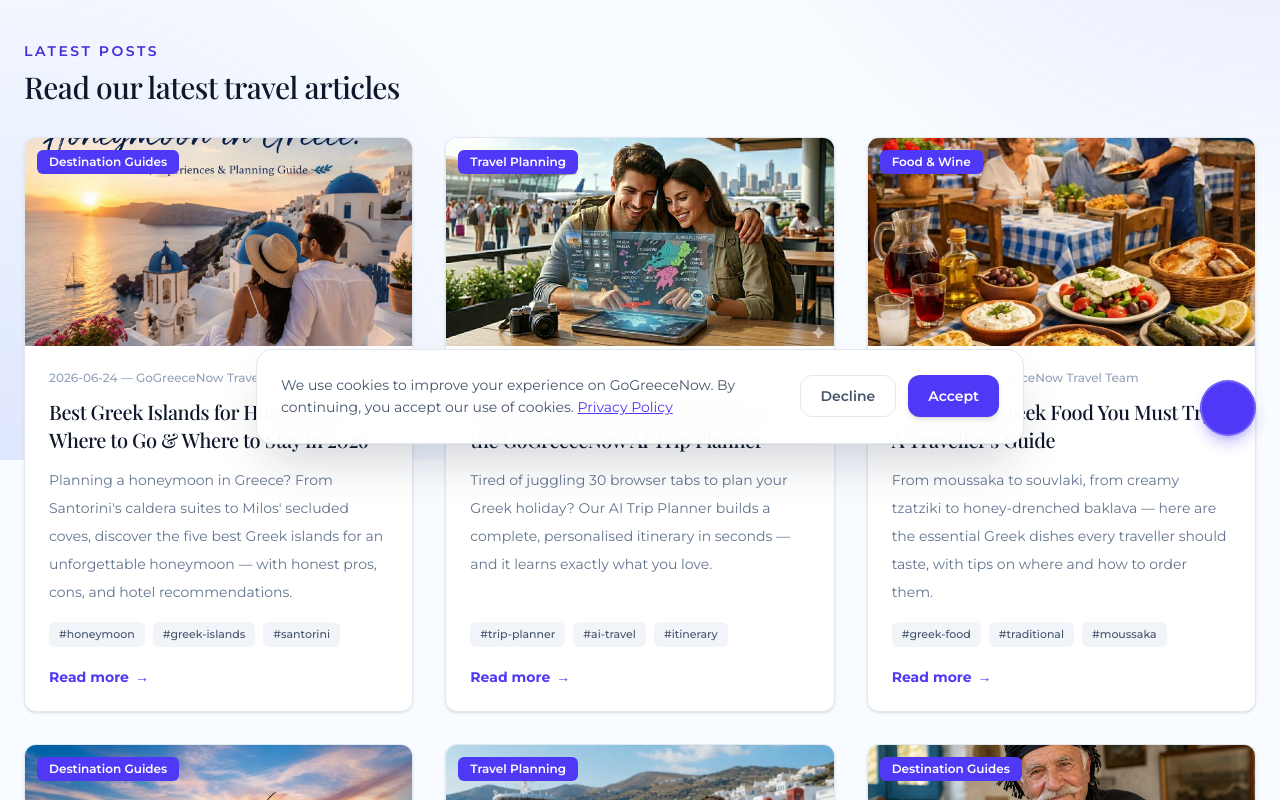
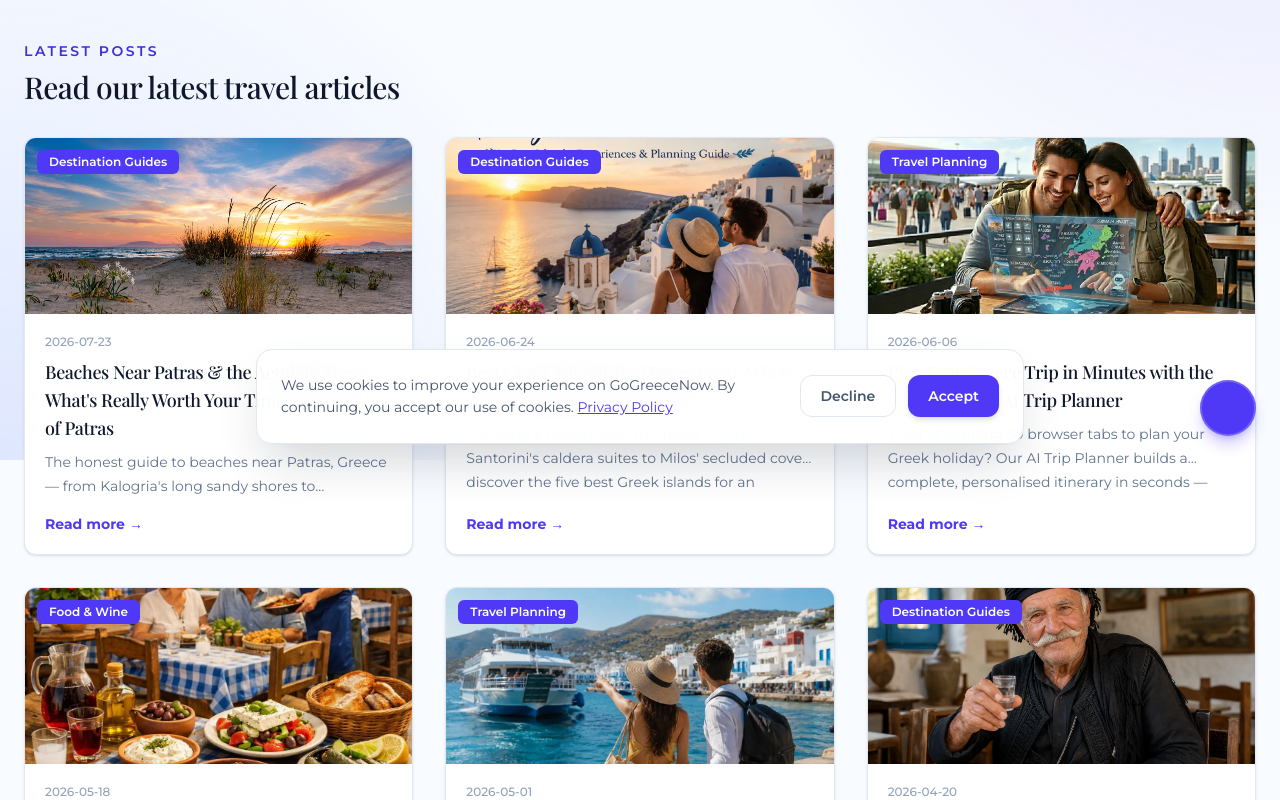
Before and after one commit to xristoskout/forumgreece, a Next.js app: page /en/blog in a window 1280 px wide. Shown: the part 340-1140 px from the top of the page. Built offline with nearby package versions, Linux system fonts and the light colour scheme; grey boxes are pictures that could not be loaded; a web font is replaced by a local one.

Commit message:
Style Practical Info as boxes + fix blog listing to newest-first

```diff
--- a/app/[lang]/blog/[slug]/blog-detail-client.tsx
+++ b/app/[lang]/blog/[slug]/blog-detail-client.tsx
@@ -97,7 +97,8 @@ export default function BlogDetailClient({ post, lang }: Props) {
           out.push(`<p class="text-base font-bold leading-8 text-slate-900">${line.replace(/^\*\*|\*\*$/g, "")}</p>`);
         } else if (line.startsWith("- **") && line.includes("**:")) {
           const rest = line.replace("- **", "").replace("**:", ":");
-          out.push(`<li class="ml-4 list-disc text-slate-600"><strong>${rest}</strong></li>`);
+          const linkedRest = rest.replace(/\[([^\]]+)\]\(([^)]+)\)/g, (_: string, t: string, u: string) => `<a href="${withLang(u)}" class="underline hover:text-current transition-colors font-medium">${t}</a>`);
+          out.push(`<div class="flex items-start gap-3 rounded-xl border border-slate-200 bg-slate-50 p-4 my-3"><span class="mt-0.5 shrink-0 h-2 w-2 rounded-full bg-indigo-500"></span><p class="text-sm leading-7 text-slate-700">${linkedRest}</p></div>`);
         } else if (line.startsWith("- ")) {
           out.push(`<li class="ml-4 list-disc text-slate-600">${line.replace("- ", "")}</li>`);
         } else {
--- a/app/[lang]/blog/page.tsx
+++ b/app/[lang]/blog/page.tsx
@@ -78,8 +78,6 @@ export default async function BlogIndexPage({ params }: Props) {
   const sorted = [...blogPosts].sort(
     (a, b) => new Date(b.publishedDate).getTime() - new Date(a.publishedDate).getTime()
   );
-  const featured = sorted.filter((p) => p.featured).slice(0, 3);
-  const rest = sorted.filter((p) => !featured.includes(p));
 
   return (
     <>
@@ -121,53 +119,7 @@ export default async function BlogIndexPage({ params }: Props) {
         </div>
 
         <div className="grid gap-8 md:grid-cols-2 xl:grid-cols-3">
-          {featured.map((post) => (
-            <article
-              key={post.slug}
-              className="flex flex-col h-full overflow-hidden rounded-xl border border-slate-200 bg-white backdrop-blur-md shadow-sm transition hover:-translate-y-1 hover:shadow-xl"
-            >
-              <div className="relative h-52 shrink-0">
-                <Image src={post.image} alt={post.title[lang]} fill sizes="(max-width: 768px) 100vw, 400px" className="object-cover" />
-                <span className="absolute top-3 left-3 rounded-md bg-indigo-600 px-3 py-1 text-xs font-semibold text-white">
-                  {post.category[lang]}
-                </span>
-              </div>
-
-              <div className="flex flex-col flex-1 p-6">
-                <p className="text-xs text-slate-400 font-medium">
-                  {post.publishedDate} — {post.author}
-                </p>
-
-                <h3 className="mt-3 text-xl font-bold text-slate-900">
-                  {post.title[lang]}
-                </h3>
-
-                <p className="mt-3 text-sm leading-7 text-slate-500 flex-1">
-                  {post.excerpt[lang]}
-                </p>
-
-                <div className="mt-4 flex flex-wrap gap-2">
-                  {post.tags.slice(0, 3).map((tag) => (
-                    <span
-                      key={tag}
-                      className="rounded-md bg-slate-100 px-2.5 py-1 text-[11px] font-medium text-slate-600"
-                    >
-                      #{tag}
-                    </span>
-                  ))}
-                </div>
-
-                <Link
-                  href={withLang(`/blog/${post.slug}`, lang)}
-                  className="mt-5 inline-flex items-center gap-1.5 text-sm font-bold text-indigo-600 hover:gap-3 transition-all"
-                >
-                  {lang === "en" ? "Read more" : "Διάβασε περισσότερα"} <span className="transition-transform group-hover:translate-x-1">→</span>
-                </Link>
-              </div>
-            </article>
-          ))}
-
-          {rest.map((post) => (
+          {sorted.map((post) => (
             <article
               key={post.slug}
               className="flex flex-col h-full overflow-hidden rounded-xl border border-slate-200 bg-white backdrop-blur-md shadow-sm transition hover:-translate-y-1 hover:shadow-xl"
```
